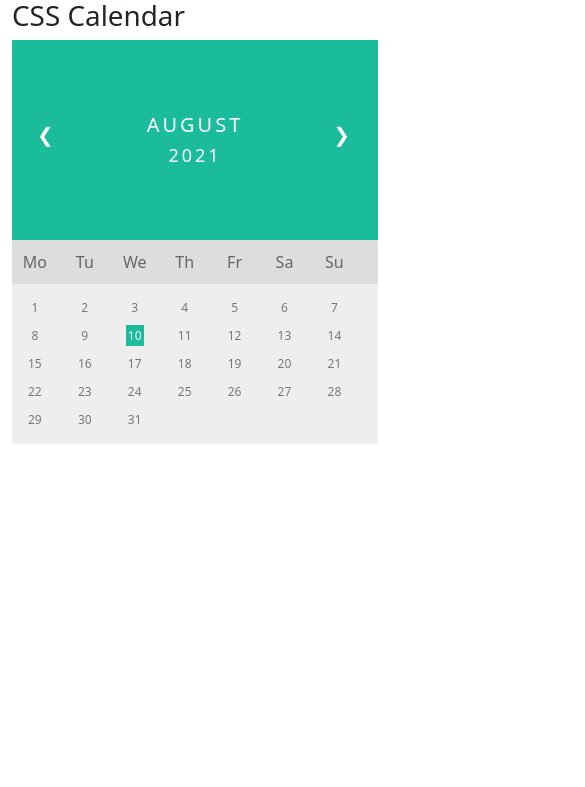
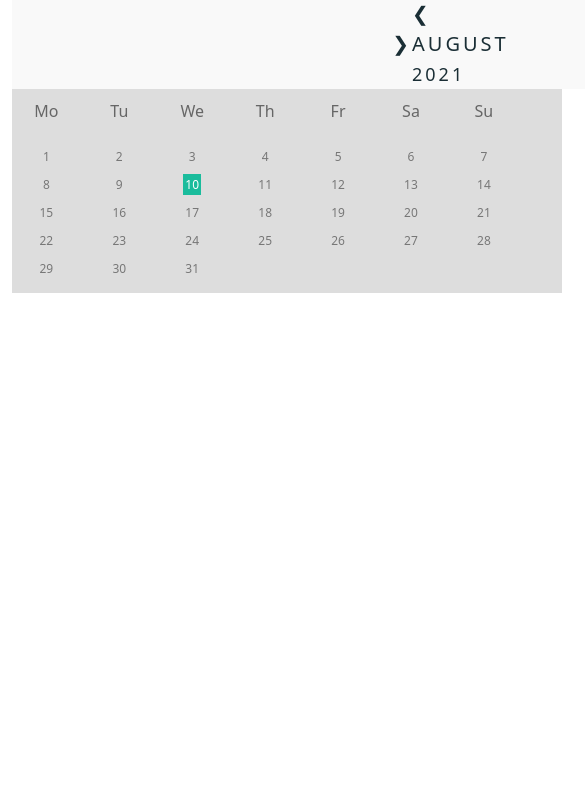
Before and after one commit to MuhammadFaisal142/NEOLAMA, a plain HTML site: page fame2.html in a window 390 px wide. Shown: the part 57-844 px from the top of the page, 585 px wide, since content can reach past the window. Drawn offline with nearby package versions, Linux system fonts and the light colour scheme.

Commit message:
setting responsive

```diff
--- a/fame2.html
+++ b/fame2.html
@@ -43,10 +43,11 @@
     body {font-family: , sans-serif;}
 
     .month {
-      padding: 70px 25px;
+      padding: 0px 400px;
       width: 100%;
-      background: #1abc9c;
       text-align: center;
+      background: #F9F9F9;
+
     }
 
     .month ul {
@@ -59,22 +60,27 @@
       font-size: 20px;
       text-transform: uppercase;
       letter-spacing: 3px;
+      color: #1A2E35;
     }
 
     .month .prev {
       float: left;
-      padding-top: 10px;
+      padding-top: 0px;
+      color: #1A2E35;
+
     }
 
     .month .next {
       float: right;
-      padding-top: 10px;
+      padding-top: 0px;
+      color: #1A2E35;
     }
 
     .weekdays {
       margin: 0;
       padding: 10px 0;
       background-color: #ddd;
+      WIDTH: 550px;
     }
 
     .weekdays li {
@@ -86,8 +92,9 @@
 
     .days {
       padding: 10px 0;
-      background: #eee;
       margin: 0;
+      background-color: #ddd;
+      width: 550px;
     }
 
     .days li {
@@ -128,7 +135,7 @@
   <!-- Nav bar in bootstrap -->
   <nav class="navbar navbar-expand-lg bg-light">
     <div class="container">
-      <a class="navbar-brand" href="#">Navbar</a>
+      <a class="navbar-brand" href="#" style="color: #385A64;">Neolama</a>
 
 
       <ul class="navbar-nav">
@@ -152,14 +159,14 @@
     </head>
     <body>
 
-    <h1>CSS Calendar</h1>
+
 
     <div class="month">
       <ul>
         <li class="prev">&#10094;</li>
         <li class="next">&#10095;</li>
         <li>
-          August<br>
+          August
           <span style="font-size:18px">2021</span>
         </li>
       </ul>
```
Also changed, not shown: index.html (+2 -2 lines).
